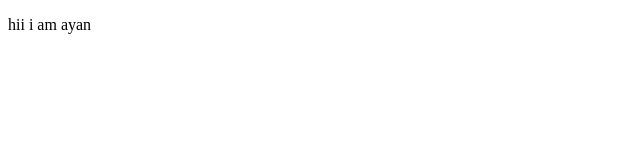
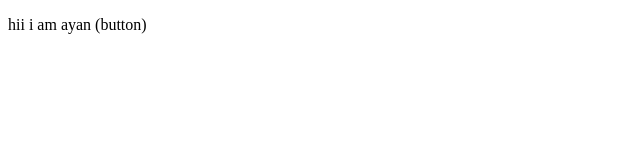
Before and after one commit to AayanSayyed/c-code, a plain HTML site: page index.html in a window 1280 px wide. Shown: the full height of the page, 0-640 px from the left. Drawn offline with Linux system fonts and the light colour scheme.

Commit message:
updated button

```diff
--- a/index.html
+++ b/index.html
@@ -6,6 +6,6 @@
     <title>Document</title>
 </head>
 <body>
-    <p>hii i am ayan </p>
+    <p>hii i am ayan (button) </p>
 </body>
 </html>
```
Also changed, not shown: 1 other file.
